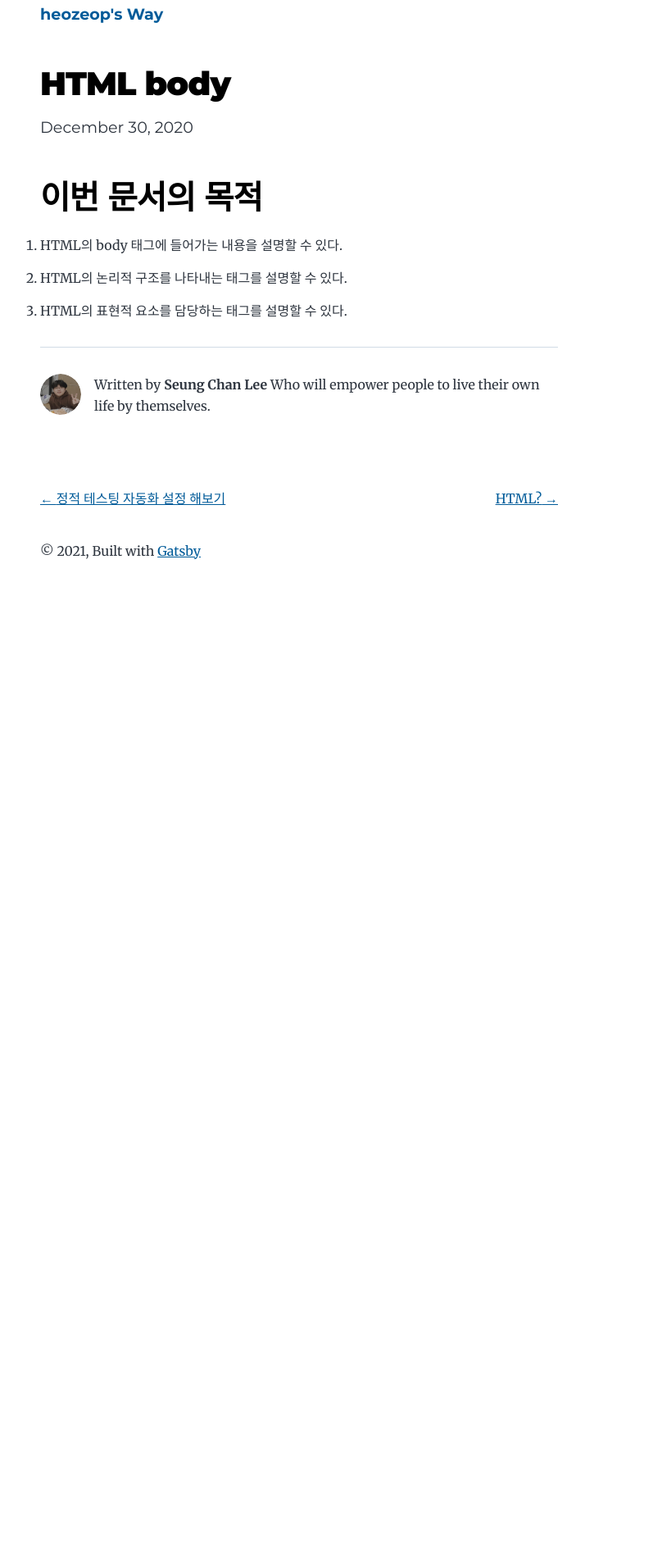
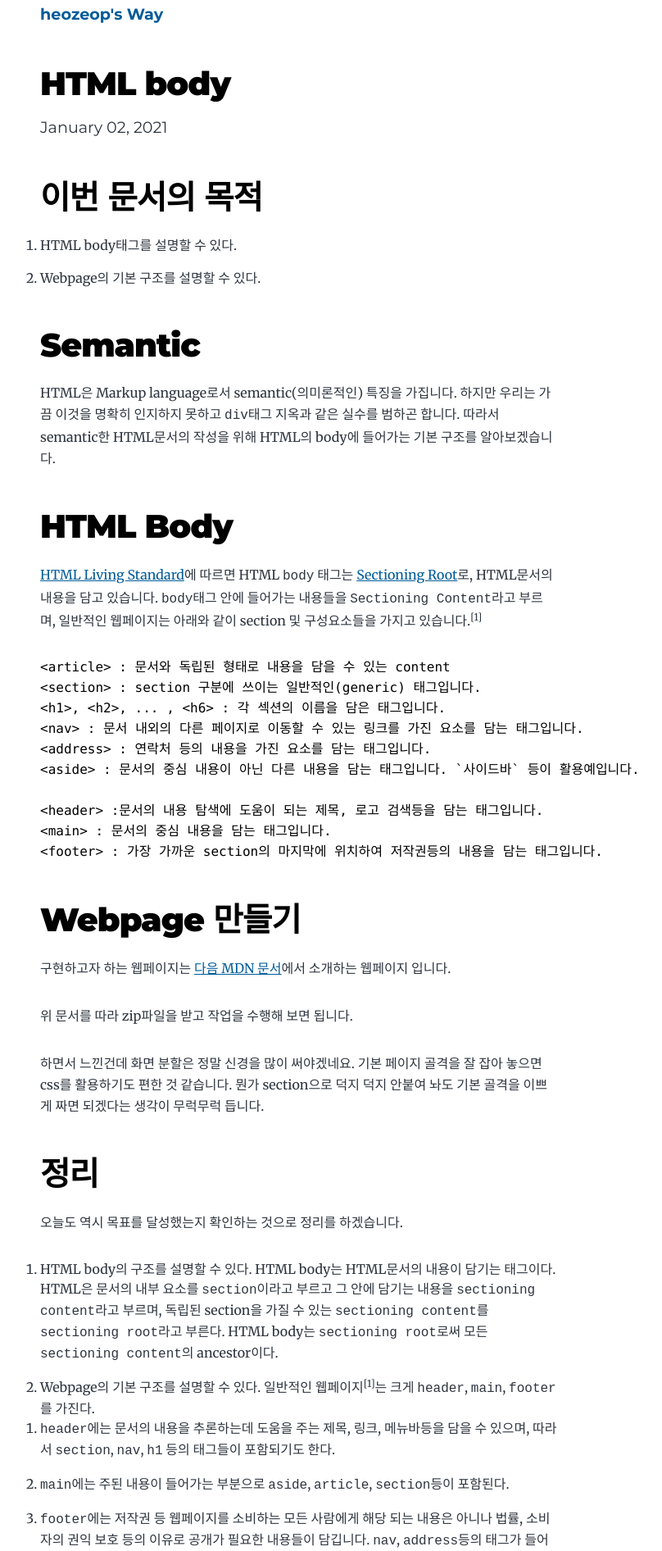
Before and after one commit to heozeop/heozeop.github.io, a Gatsby site: page /html-body/ in a window 1280 px wide. Shown: the part 37-1929 px from the top of the page at 82% size, without its empty margins (275-1083 px from the left). Before the commit the page ends 800 px from the top, so only its background shows below. Built offline with nearby package versions, Linux system fonts and the light colour scheme; Gatsby itself is replaced by a stand-in of ours; some packages are replaced by stand-ins of ours; code samples lack their colours.

Commit message:
Article/html text (#5)
* 주제: 주제 수정

* 본문: 내용 작성 완료

1. 주제를 변경
text만 정리하는 것은 나에게 의미가 없다고 생각이 들어 구조를 정리
2. MDN문서의 파일을 가져옴. 이 파일은 MDN이 공개한 것이니 괜찮을까 싶어서 일단 올리지 않음.

````diff
--- a/content/blog/html-body/index.md
+++ b/content/blog/html-body/index.md
@@ -1,9 +1,55 @@
 ---
 title: HTML body
-date: '2020-12-30T22:12:03.284Z'
-description: 'html의 body 태그 내부를 살펴보자.'
+date: '2021-01-02T15:01:03.284Z'
+description: 'html의 body를 알자.'
 ---
 # 이번 문서의 목적
-1. HTML의 body 태그에 들어가는 내용을 설명할 수 있다.
-1. HTML의 논리적 구조를 나타내는 태그를 설명할 수 있다.
-1. HTML의 표현적 요소를 담당하는 태그를 설명할 수 있다.
+1. HTML body태그를 설명할 수 있다.
+1. Webpage의 기본 구조를 설명할 수 있다.
+
+# Semantic
+HTML은 Markup language로서 semantic(의미론적인) 특징을 가집니다. 하지만 우리는 가끔 이것을 명확히 인지하지 못하고 `div`태그 지옥과 같은 실수를 범하곤 합니다. 따라서 semantic한 HTML문서의 작성을 위해 HTML의 body에 들어가는 기본 구조를 알아보겠습니다.
+
+# HTML Body
+[HTML Living Standard][HTML_LIVING_STANDARD]에 따르면 HTML `body` 태그는 [Sectioning Root][SECTIONING_ROOT]로, HTML문서의 내용을 담고 있습니다. `body`태그 안에 들어가는 내용들을 `Sectioning Content`라고 부르며, 일반적인 웹페이지는 아래와 같이 section 및 구성요소들을 가지고 있습니다.<sup>[1]</sup>
+
+```HTML
+<article> : 문서와 독립된 형태로 내용을 담을 수 있는 content
+<section> : section 구분에 쓰이는 일반적인(generic) 태그입니다.
+<h1>, <h2>, ... , <h6> : 각 섹션의 이름을 담은 태그입니다.
+<nav> : 문서 내외의 다른 페이지로 이동할 수 있는 링크를 가진 요소를 담는 태그입니다.
+<address> : 연락처 등의 내용을 가진 요소를 담는 태그입니다.
+<aside> : 문서의 중심 내용이 아닌 다른 내용을 담는 태그입니다. `사이드바` 등이 활용예입니다.
+
+<header> :문서의 내용 탐색에 도움이 되는 제목, 로고 검색등을 담는 태그입니다.
+<main> : 문서의 중심 내용을 담는 태그입니다.
+<footer> : 가장 가까운 section의 마지막에 위치하여 저작권등의 내용을 담는 태그입니다.
+```
+
+# Webpage 만들기
+구현하고자 하는 웹페이지는 [다음 MDN 문서](https://developer.mozilla.org/en-US/docs/Learn/HTML/Introduction_to_HTML/Structuring_a_page_of_content)에서 소개하는 웹페이지 입니다.
+
+위 문서를 따라 zip파일을 받고 작업을 수행해 보면 됩니다.
+
+하면서 느낀건데 화면 분할은 정말 신경을 많이 써야겠네요. 기본 페이지 골격을 잘 잡아 놓으면 css를 활용하기도 편한 것 같습니다. 뭔가 section으로 덕지 덕지 안붙여 놔도 기본 골격을 이쁘게 짜면 되겠다는 생각이 무럭무럭 듭니다.
+
+# 정리
+오늘도 역시 목표를 달성했는지 확인하는 것으로 정리를 하겠습니다.
+
+1. HTML body의 구조를 설명할 수 있다.
+    HTML body는 HTML문서의 내용이 담기는 태그이다. HTML은 문서의 내부 요소를 `section`이라고 부르고 그 안에 담기는 내용을 `sectioning content`라고 부르며, 독립된 section을 가질 수 있는 `sectioning content`를 `sectioning root`라고 부른다. HTML body는 `sectioning root`로써 모든 `sectioning content`의 ancestor이다.
+1. Webpage의 기본 구조를 설명할 수 있다.
+    일반적인 웹페이지<sup>[1]</sup>는 크게 `header`, `main`, `footer`를 가진다.
+    1. `header`에는 문서의 내용을 추론하는데 도움을 주는 제목, 링크, 메뉴바등을 담을 수 있으며, 따라서 `section`, `nav`, `h1` 등의 태그들이 포함되기도 한다.
+    2. `main`에는 주된 내용이 들어가는 부분으로 `aside`, `article`, `section`등이 포함된다.
+    3. `footer`에는 저작권 등 웹페이지를 소비하는 모든 사람에게 해당 되는 내용은 아니나 법률, 소비자의 권익 보호 등의 이유로 공개가 필요한 내용들이 담깁니다. `nav`, `address`등의 태그가 들어갑니다.
+
+# 다음은?
+1. css의 요소에 대해 설명할 수 있다.
+1. 웹페이지 하나를 클론해 본다.(youtube)
+
+# 출처
+[1]: [MDN Document and website structure](https://developer.mozilla.org/ko/docs/Learn/HTML/Introduction_to_HTML/Document_and_website_structure), [Whatwg.rg 4.3 Sections](https://html.spec.whatwg.org/multipage/sections.html#sections)
+
+[HTML_LIVING_STANDARD]: https://html.spec.whatwg.org/multipage/sections.html#the-h1,-h2,-h3,-h4,-h5,-and-h6-elements
+[SECTIONING_ROOT]: https://html.spec.whatwg.org/multipage/sections.html#sectioning-root
--- a/content/blog/html-head/index.md
+++ b/content/blog/html-head/index.md
@@ -1,5 +1,5 @@
 ---
-title: HTML he
+title: HTML head 태그
 date: '2021-01-01T15:24:03.284Z'
 description: 'HTML head태그를 알자.'
 ---
@@ -77,6 +77,6 @@
     `head`태그의 내용은 현재 문서의 meta data입니다. 이 태그 안에는 title, favicon, link, script, meta 태그가 활용되며, 소셜 네트워크 서비스나 검색엔진이 페이지 검색을 할때 활용되는 데이터들이 담깁니다.
 
 # 다음은?
-1. html body 안에 들어가는 태그 들을 하나씩 살펴볼 것입니다.
+1. text 구성 태그를 간단히 알아볼 예정입니다.
 1. 요새 가장 많은 관심을 가진다는 card형태를 이리 저리 굴려 볼 것입니다.
 1. css가 무엇인지 찾아 볼 예정입니다.
````
Also changed, not shown: content/practice/HTML/test.html (deleted, +0 -23 lines), 1 other file.
